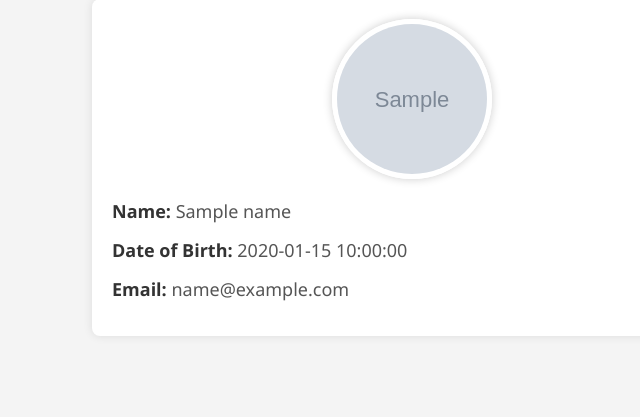
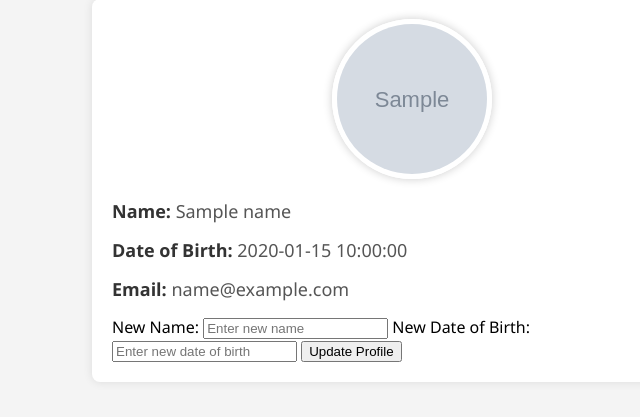
Before and after one commit to jahrowe/Tornado-Lab-with-HTML-CSS-design-main, a Python web app: template templates/profilepage.html in a window 1280 px wide. Shown: the part 125-542 px from the top of the page, without its empty margins (228-868 px from the left). Run offline with Jinja, Linux system fonts and the light colour scheme; the template is opened without the code that fills it: most values are stand-ins (such as "Sample title", 1, 10 or a date in 2020); grey boxes marked "Sample" are stand-in pictures.

Commit message:
commit to forms

```diff
--- /dev/null
+++ b/static/updateprofile.js
@@ -0,0 +1,46 @@
+function submitForm() {
+    let new_name = document.getElementById("new_name").value;
+    let new_dob = document.getElementById("new_dob").value;
+    console.log("New Info:", new_name, new_dob);
+
+
+    if (!new_name) {
+        alert('Please enter a valid new name.');
+        return;
+    }
+
+
+    let dateRegex = /^(Jan\.|Feb\.|Mar\.|Apr\.|May|Jun\.|Jul\.|Aug\.|Sep\.|Oct\.|Nov\.|Dec\.)(?:\s|\.|\s\.)\s?\d{1,2}$/;
+    if (!dateRegex.test(new_dob)) {
+        alert('Please enter a valid date of birth.');
+        return;
+    }
+
+
+    fetch('/update_profile', {
+        method: 'POST',
+        headers: {
+            'Content-Type': 'application/json',
+        },
+        body: JSON.stringify({ new_name, new_dob }),
+    })
+    .then(response => response.json())
+    .then(data => {
+        console.log('Parsed Response:', data);
+        if (data.success) {
+            console.log('Success:', data);
+            document.getElementById("name").innerText = `Name: ${new_name}`;
+            document.getElementById("dateOfBirth").innerText = `Date of Birth: ${new_dob}`;
+        } else {
+            if (data.error === 'Invalid input') {
+                alert('Invalid input. Please check your data and try again.');
+            } else {
+                alert(data.error || 'Error updating profile. Please try again.');
+            }
+        }
+    })
+    .catch((error) => {
+        console.error('Error:', error);
+        alert('Error updating profile. Please try again.');
+    });
+}
--- a/templates/profilepage.html
+++ b/templates/profilepage.html
@@ -64,9 +64,15 @@
     </header>
     <main>
         <img src="{{ image }}" style="width: 150px; height: 150px; border-radius: 50%; margin-bottom: 20px;">
-        <p><strong>Name:</strong> {{ name }}</p>
-        <p><strong>Date of Birth:</strong> {{ dateOfBirth }}</p>
+        <p id="name"><strong>Name:</strong> {{ name }}</p>
+        <p id="dateOfBirth"><strong>Date of Birth:</strong> {{ dateOfBirth }}</p>
         <p><strong>Email:</strong> {{ email }}</p>
+        <label for="new_name">New Name:</label>
+        <input type="text" id="new_name" placeholder="Enter new name">
+        <label for="new_dob">New Date of Birth:</label>
+        <input type="text" id="new_dob" placeholder="Enter new date of birth">
+        <button onclick="submitForm()">Update Profile</button>
     </main>
+    <script src="/static/updateprofile.js"></script>
 </body>
 </html>
```
Also changed, not shown: src/app.py (+41 -1 lines), src/main.py (line endings or trailing spaces).
